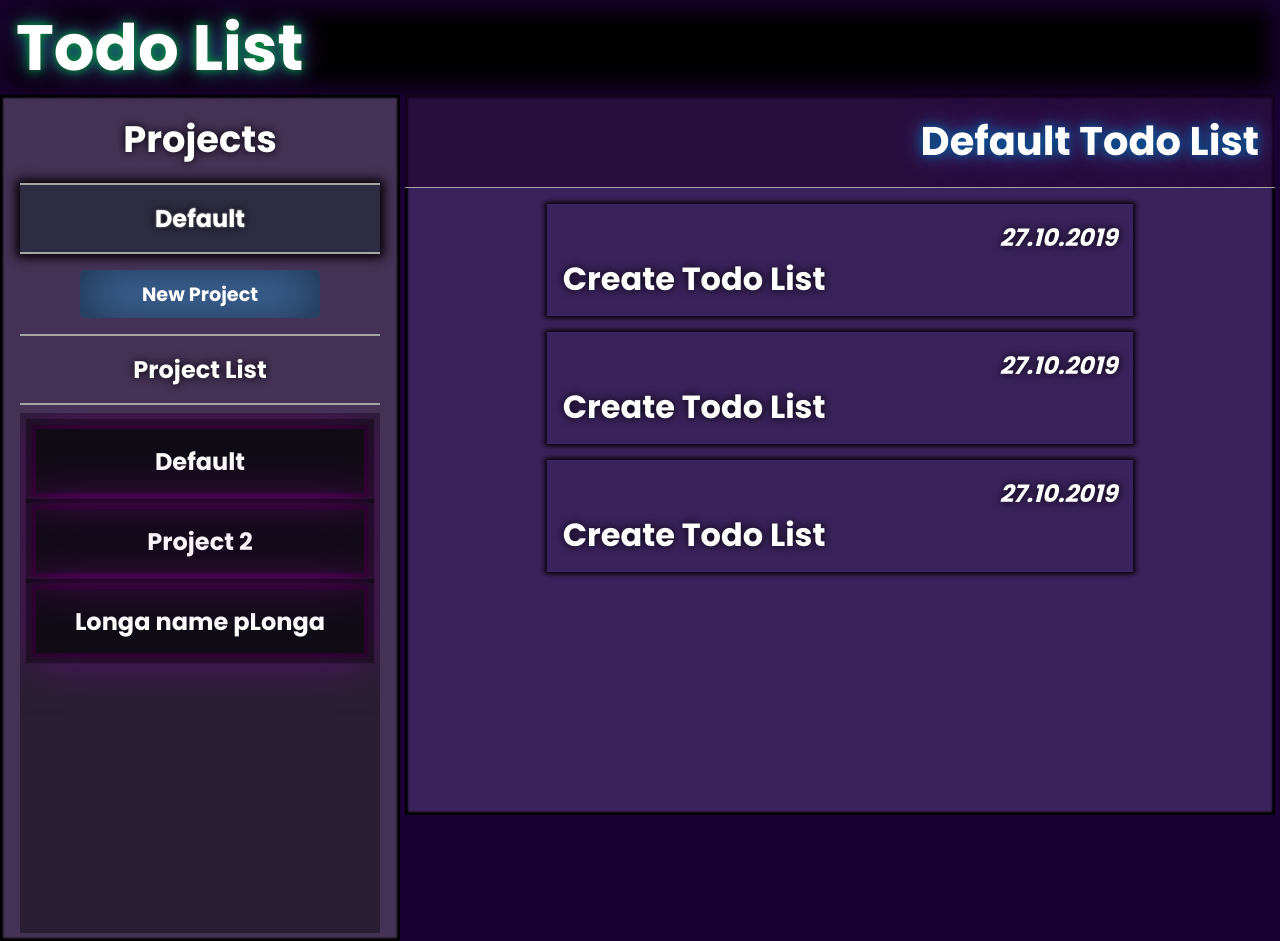
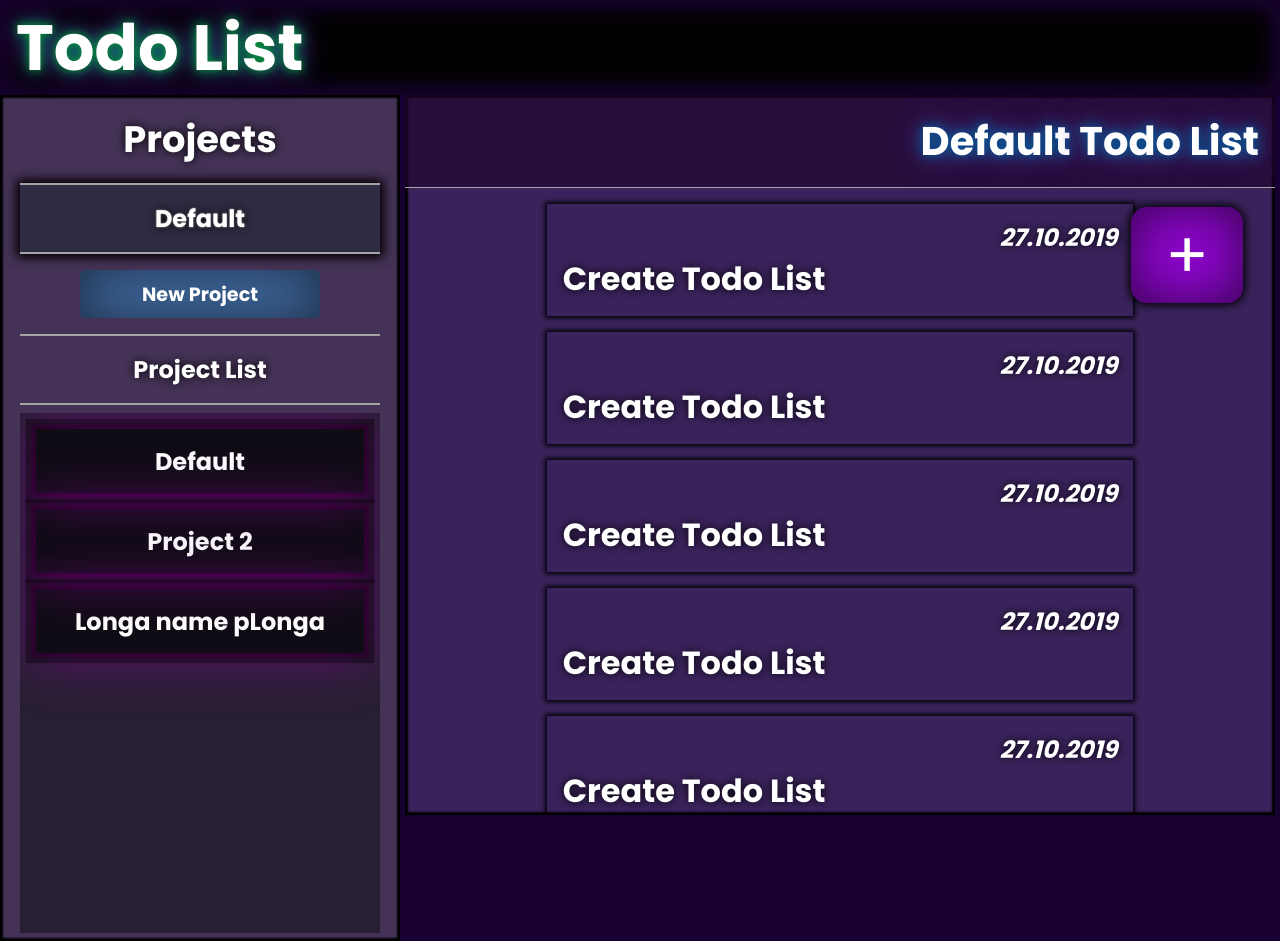
Before and after one commit to igorashs/todo-list, a website built with webpack: page dist/index.html in a window 1280 px wide. Built offline with nearby package versions, Linux system fonts and the light colour scheme.

Commit message:
add add-btn for todo-item

```diff
--- a/dist/index.html
+++ b/dist/index.html
@@ -67,7 +67,34 @@
           <h2 class="title">
             <span class="opened-prj">Default</span> Todo List
           </h2>
+          <button class="button add-todo" id="new-todo-btn">+</button>
           <div class="todo-list">
+            <!-- +todo-item -->
+            <div class="todo-item" data-id="0">
+              <div class="short-description">
+                <h5 class="date">27.10.2019</h5>
+                <h3 class="title">Create Todo List</h3>
+              </div>
+              <div class="todo-options">
+                <button class="button complete" tabindex="-1">&#x2713;</button>
+                <button class="button open" tabindex="-1">Open</button>
+                <button class="button delete" tabindex="-1">Delete</button>
+              </div>
+            </div>
+            <!-- -todo-item -->
+            <!-- +todo-item -->
+            <div class="todo-item" data-id="0">
+              <div class="short-description">
+                <h5 class="date">27.10.2019</h5>
+                <h3 class="title">Create Todo List</h3>
+              </div>
+              <div class="todo-options">
+                <button class="button complete" tabindex="-1">&#x2713;</button>
+                <button class="button open" tabindex="-1">Open</button>
+                <button class="button delete" tabindex="-1">Delete</button>
+              </div>
+            </div>
+            <!-- -todo-item -->
             <!-- +todo-item -->
             <div class="todo-item" data-id="0">
               <div class="short-description">
--- a/dist/styles/global-style.css
+++ b/dist/styles/global-style.css
@@ -11,6 +11,7 @@ body {
   background-color: rgb(24, 0, 51);
   height: 100vh;
   color: #fff;
+  font-size: 16px;
 }
 /* -global */
 
@@ -178,6 +179,7 @@ body {
 
 /* +main */
 .main {
+  position: relative;
   margin: 0 5px;
   display: flex;
   flex-direction: column;
@@ -199,7 +201,6 @@ body {
 .todo-list {
   width: 100%;
   padding: 1rem;
-  grid-row-gap: 1rem;
   display: grid;
   justify-items: center;
   overflow: auto;
@@ -207,6 +208,7 @@ body {
 
 /* +todo-item */
 .todo-item {
+  margin-bottom: 1rem;
   width: 70%;
   height: 7rem;
   display: flex;
@@ -285,6 +287,28 @@ body {
   background-color: rgb(199, 0, 0);
 }
 /* -todo-item */
+
+/* +add item btn */
+.add-todo {
+  border: 0;
+  position: absolute;
+  border-radius: 1rem;
+  right: 2rem;
+  top: 7rem;
+  width: 7rem;
+  height: 6rem;
+  font-size: 4rem;
+  color: #fff;
+  box-shadow: 0 0 10px 2px #000, inset 0 0 50px 2px rgba(0, 0, 0, 0.6);
+  background-color: rgb(141, 6, 204);
+  transition-duration: 0.2s;
+}
+.add-todo:hover {
+  background-color: rgb(159, 18, 224);
+  transform: scale(1.05);
+}
+/* -add item btn */
+
 /* -main */
 
 /* +additional styles */
```
